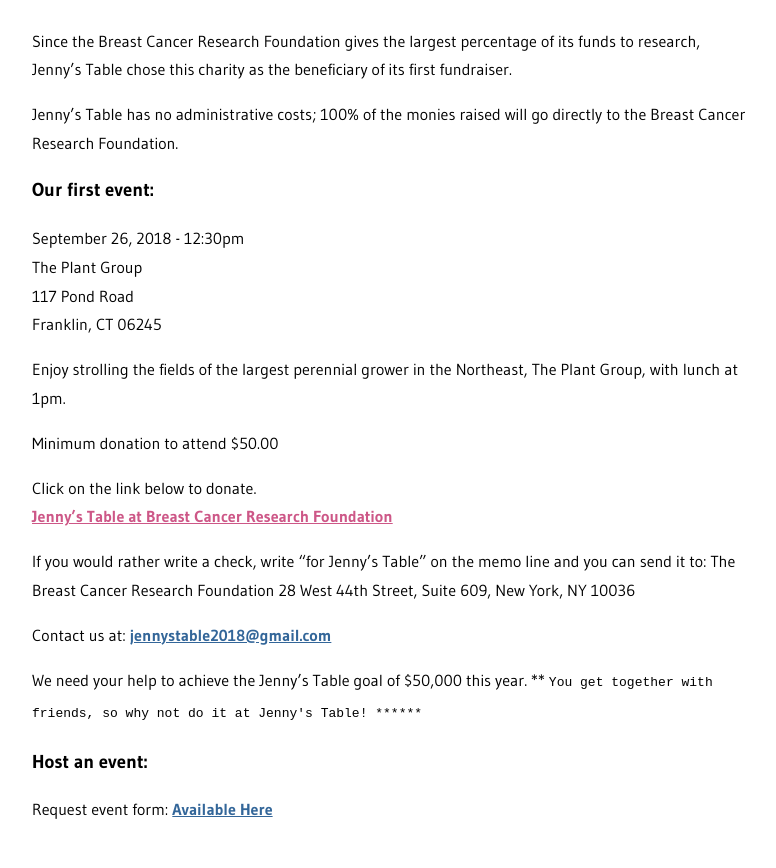
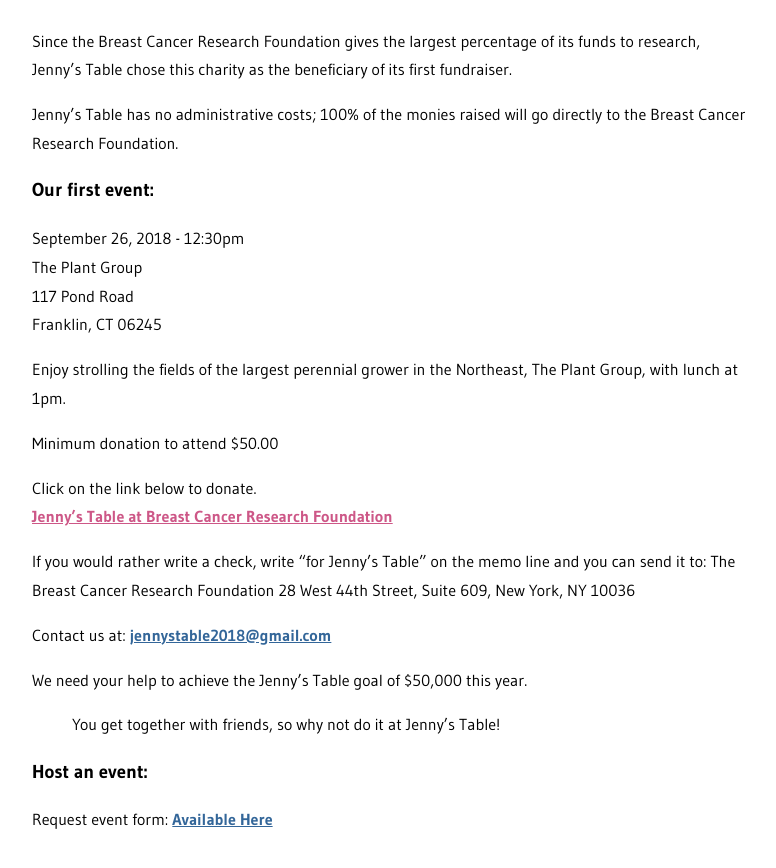
Before and after one commit to jennystable/website, a Jekyll site: the page built from index.markdown, in a window 1280 px wide and 900 px high, scrolled down 1784 px. Shown: the top 868 px of the window, without its empty margins (248-1024 px from the left). Built offline with Jekyll 4.4.1, drawn with Linux system fonts in a browser that asks for light colours.

```diff
--- a/index.markdown
+++ b/index.markdown
@@ -69,8 +69,8 @@ The Breast Cancer Research Foundation
 Contact us at: <a href="mailto:jennystable2018@gmail.com" style="color: #336699; font-weight: bold;">jennystable2018@gmail.com</a>
 
 We need your help to achieve the Jenny's Table goal of $50,000 this year.
-**
-`You get together with friends, so why not do it at Jenny's Table! ****``**`
+
+> You get together with friends, so why not do it at Jenny's Table!
 
 ### Host an event:
 
```
